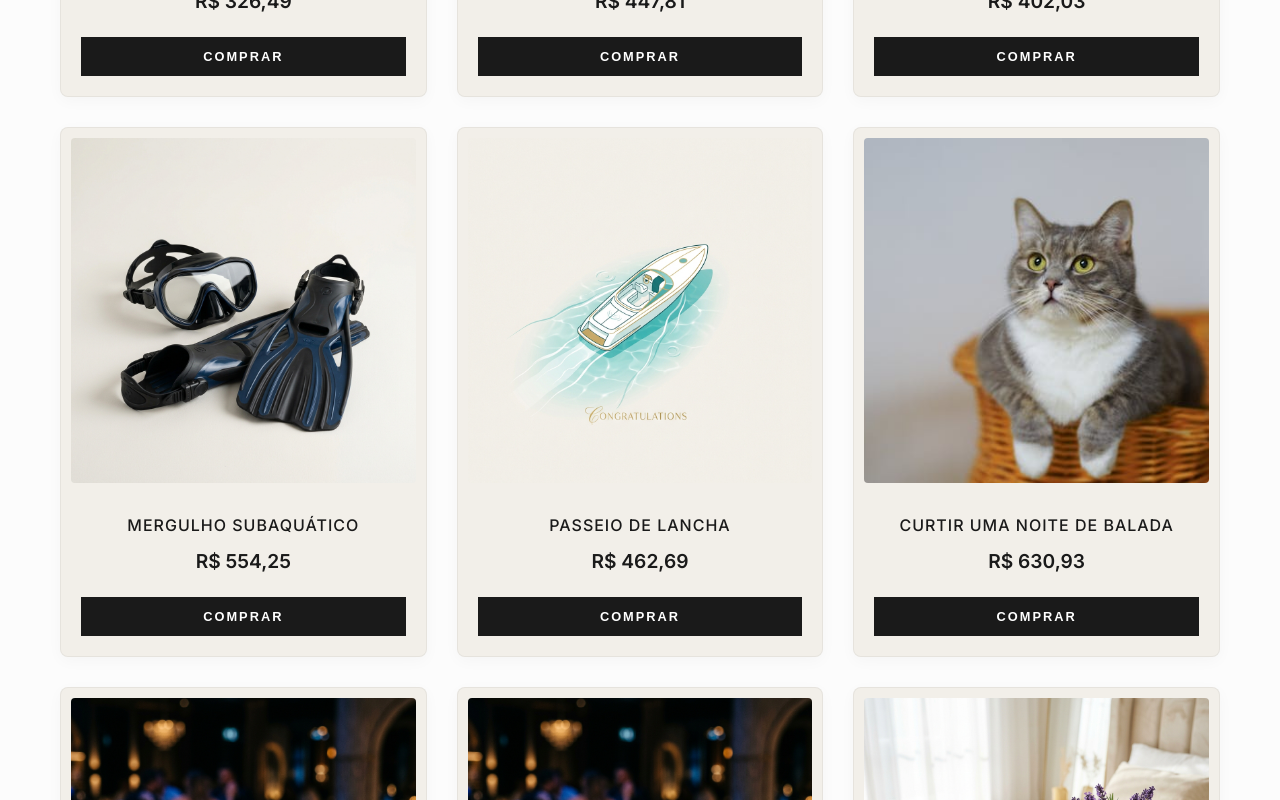
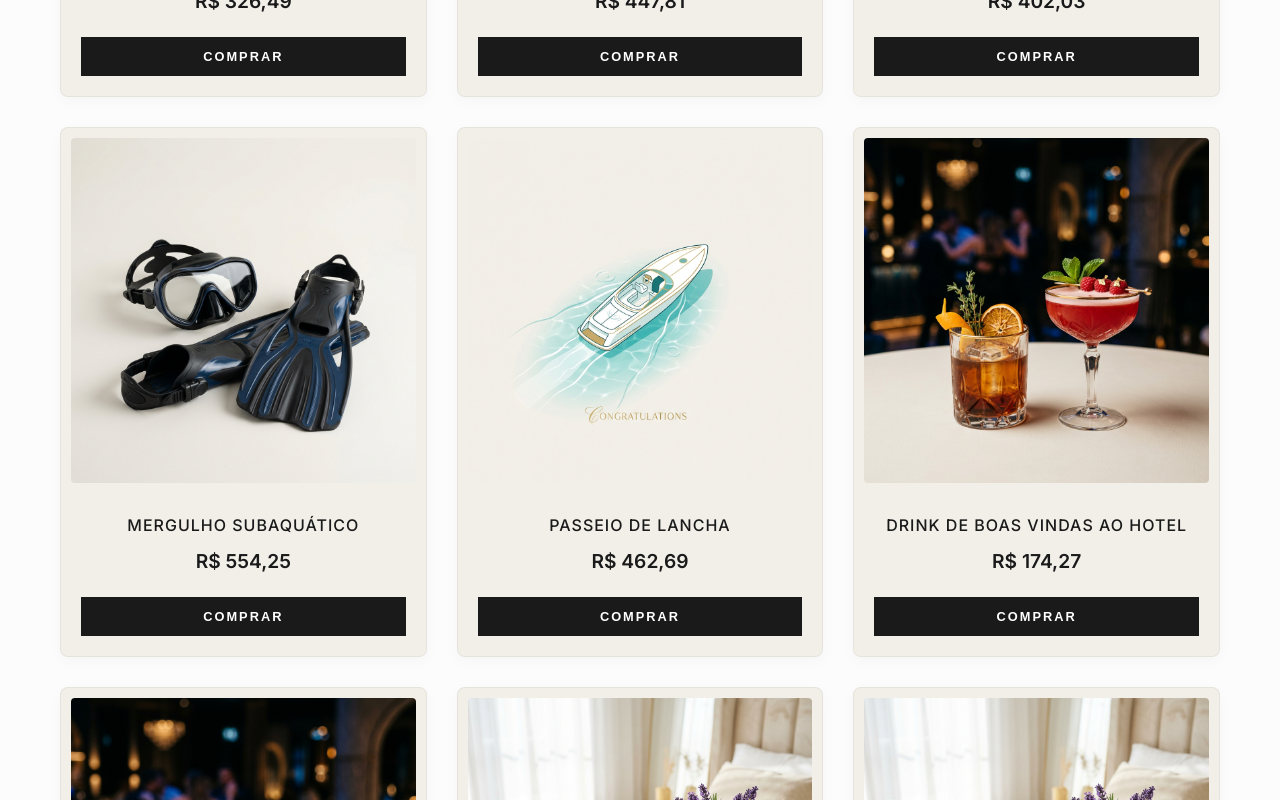
Before and after one commit to guuhferiani/casamento, a React (Vite) app: page /lista-de-mimos in a window 1280 px wide. Shown: the part 1460-2260 px from the top of the page. Built offline with nearby package versions, Linux system fonts and the light colour scheme; no server answers; a web font is replaced by a local one.

Commit message:
remove: item curtir uma noite na balada removido da lista

```diff
--- a/src/components/Gifts.jsx
+++ b/src/components/Gifts.jsx
@@ -41,7 +41,6 @@ const Gifts = () => {
     { id: 9, name: 'Jantar temático japonês', price: 402.03, category: 'Lua de Mel', image: 'https://images.unsplash.com/photo-1579871494447-9811cf80d66c?q=80&w=600&auto=format&fit=crop' },
     { id: 10, name: 'Mergulho subaquático', price: 554.25, category: 'Lua de Mel', image: '/images/gifts/diving.png' },
     { id: 11, name: 'Passeio de lancha', price: 462.69, category: 'Lua de Mel', image: '/images/gifts/boat.png' },
-    { id: 12, name: 'Curtir uma noite de balada', price: 630.93, category: 'Lua de Mel', image: '/images/gifts/party-cat.jpg' },
     { id: 13, name: 'Drink de boas vindas ao Hotel', price: 174.27, category: 'Lua de Mel', image: '/images/gifts/nightlife.png' },
     { id: 14, name: 'Drinks no bar do hotel', price: 174.27, category: 'Lua de Mel', image: '/images/gifts/nightlife.png' },
     { id: 15, name: 'Café da manhã no hotel pós noite de núpcias', price: 249.80, category: 'Lua de Mel', image: '/images/gifts/breakfast.png' },
```
